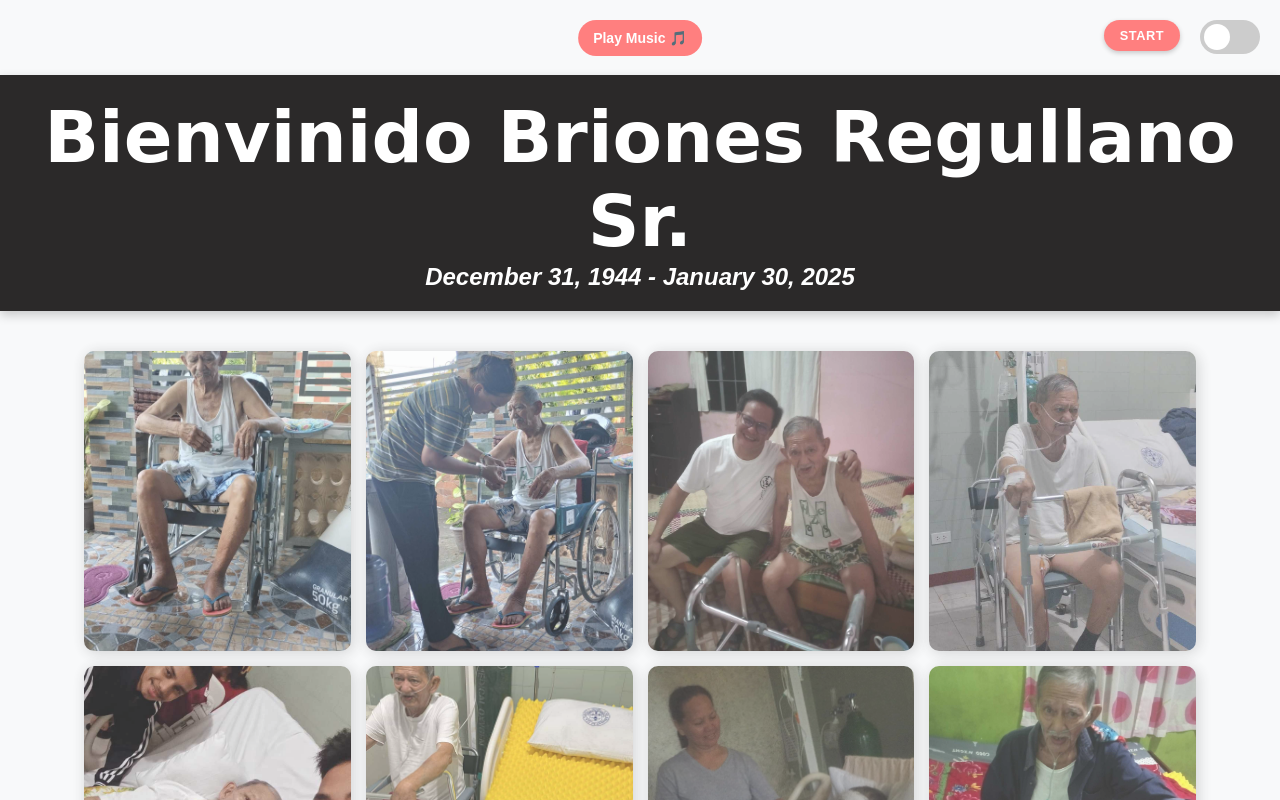
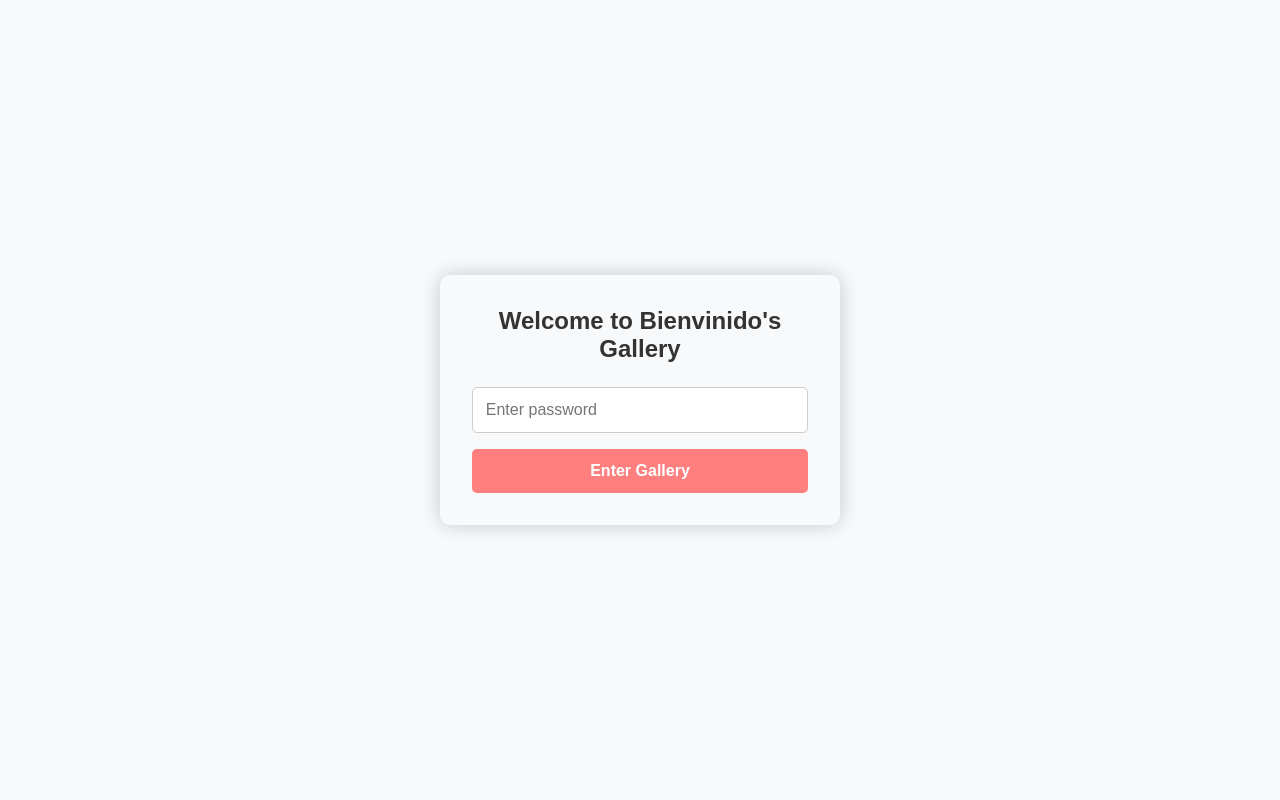
Before and after one commit to stooopidkenly/Project-Lolo, a plain HTML site: page index.html in a window 1280 px wide. Shown: the top 800 px of the page. Drawn offline with Linux system fonts and the light colour scheme; a web font is replaced by a local one.

Commit message:
login form

```diff
--- a/index.html
+++ b/index.html
@@ -14,6 +14,19 @@
     <title>Bienvinido's Gallery</title>
   </head>
   <body>
+    <div id="login-overlay">
+      <div class="login-container">
+        <h2>Welcome to Bienvinido's Gallery</h2>
+        <div class="login-form">
+          <input type="password" id="password" placeholder="Enter password" />
+          <button onclick="checkPassword()">Enter Gallery</button>
+          <p id="error-message" style="color: red; display: none">
+            Incorrect password. Please try again.
+          </p>
+        </div>
+      </div>
+    </div>
+
     <div class="options">
       <div class="theme-switch-wrapper">
         <label class="theme-switch" for="checkbox">
--- a/script.js
+++ b/script.js
@@ -1,3 +1,18 @@
+function checkPassword() {
+  const password = document.getElementById("password").value;
+  const correctPassword = "lolopogi123";
+  const errorMessage = document.getElementById("error-message");
+
+  if (password === correctPassword) {
+    document.getElementById("login-overlay").style.display = "none";
+    document.getElementById("main-content").style.display = "block";
+    // Store login state in sessionStorage
+    sessionStorage.setItem("isLoggedIn", "true");
+  } else {
+    errorMessage.style.display = "block";
+    document.getElementById("password").value = "";
+  }
+}
 document.addEventListener("DOMContentLoaded", () => {
   const gallery = document.querySelector(".gallery");
   const gallery2 = document.querySelector(".gallery2");
@@ -9,8 +24,21 @@ document.addEventListener("DOMContentLoaded", () => {
   let isSlideShowRunning = false;
   let slideShowInterval;
 
+  if (sessionStorage.getItem("isLoggedIn") === "true") {
+    document.getElementById("login-overlay").style.display = "none";
+    document.getElementById("main-content").style.display = "block";
+  }
+
+  // Add event listener for Enter key
+  document
+    .getElementById("password")
+    .addEventListener("keypress", function (e) {
+      if (e.key === "Enter") {
+        checkPassword();
+      }
+    });
+
   // Audio setup
-  //const audio = new Audio("Youre Gonna Live Forever In Me.mp3");
   const audio = new Audio("through the years.mp3");
   const playlist = ["silence.mp3", "Youre Gonna Live Forever In Me.mp3"];
   let currentTrack = 0;
--- a/style.css
+++ b/style.css
@@ -33,6 +33,67 @@ body {
   text-align: center;
   color: var(--text-color);
   transition: background-color 0.3s ease;
+}
+
+#login-overlay {
+  position: fixed;
+  top: 0;
+  left: 0;
+  width: 100%;
+  height: 100%;
+  background-color: var(--background-color);
+  display: flex;
+  justify-content: center;
+  align-items: center;
+  z-index: 1000;
+}
+
+.login-container {
+  background-color: var(--background-color);
+  padding: 2rem;
+  border-radius: 10px;
+  box-shadow: 0 0 20px rgba(0, 0, 0, 0.2);
+  text-align: center;
+  max-width: 400px;
+  width: 90%;
+}
+
+.login-container h2 {
+  margin-bottom: 1.5rem;
+  color: var(
+    --text-color
+  ); /* This will now respect the dark/light mode colors */
+}
+
+.login-form {
+  display: flex;
+  flex-direction: column;
+  gap: 1rem;
+}
+
+.login-form input {
+  padding: 0.8rem;
+  border: 1px solid #ccc;
+  border-radius: 5px;
+  font-size: 1rem;
+  background-color: white; /* Keep input background white for better readability */
+  color: #333; /* Keep input text dark for better readability */
+}
+
+.login-form button {
+  padding: 0.8rem;
+  background-color: var(--button-background);
+  color: white;
+  border: none;
+  border-radius: 5px;
+  cursor: pointer;
+  font-size: 1rem;
+  font-weight: bold;
+  transition: background-color 0.3s ease;
+}
+
+.login-form button:hover {
+  background-color: var(--button-hover);
 }
 
 .header {
@@ -125,7 +186,8 @@ h3 {
 }
 
 .options {
-  margin-bottom: 75px;
+  margin-bottom: 20px;
+  height: 70px; /* 1 inch = 96 pixels */
 }
 
 .gallery img {
```
